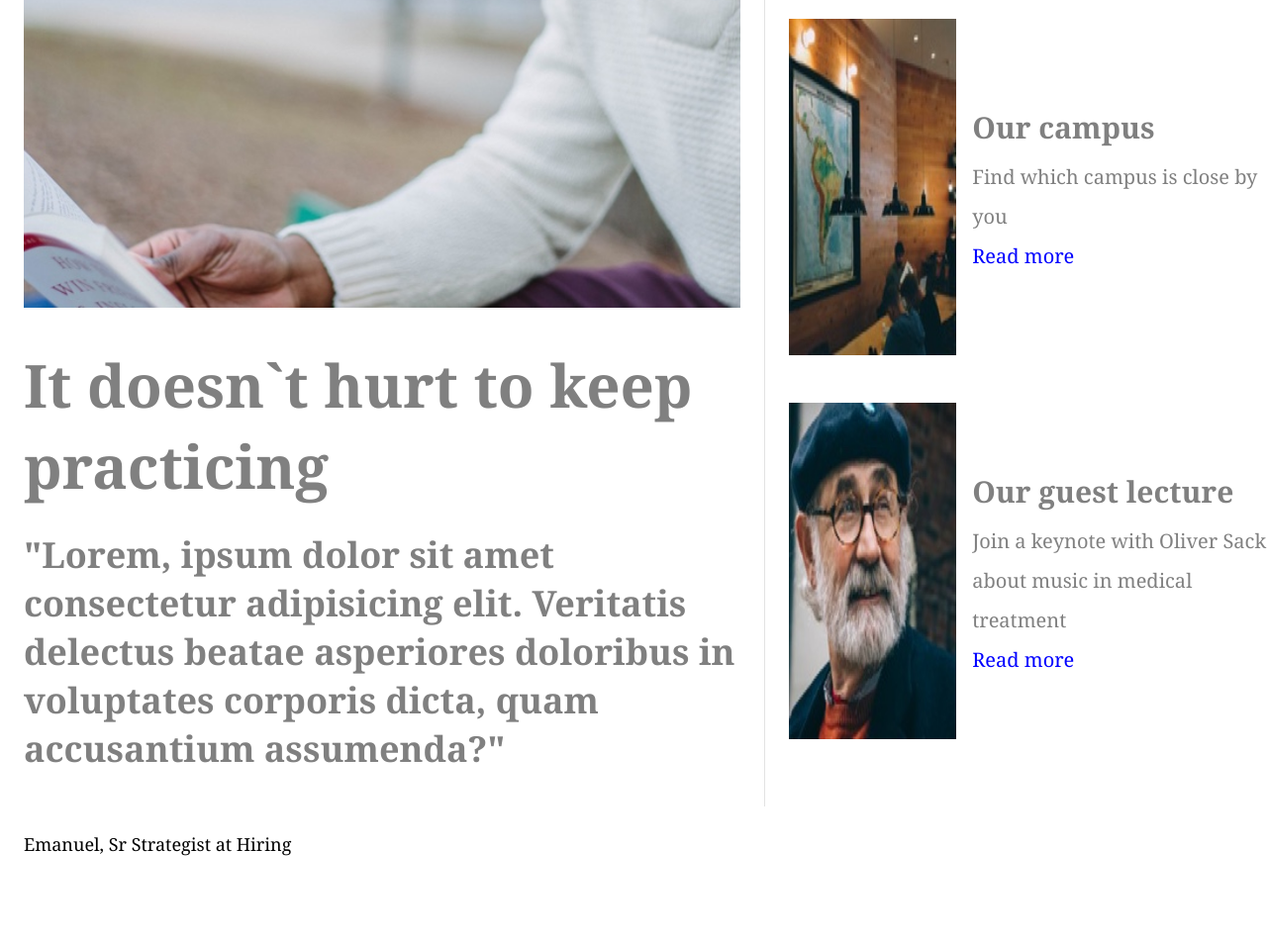
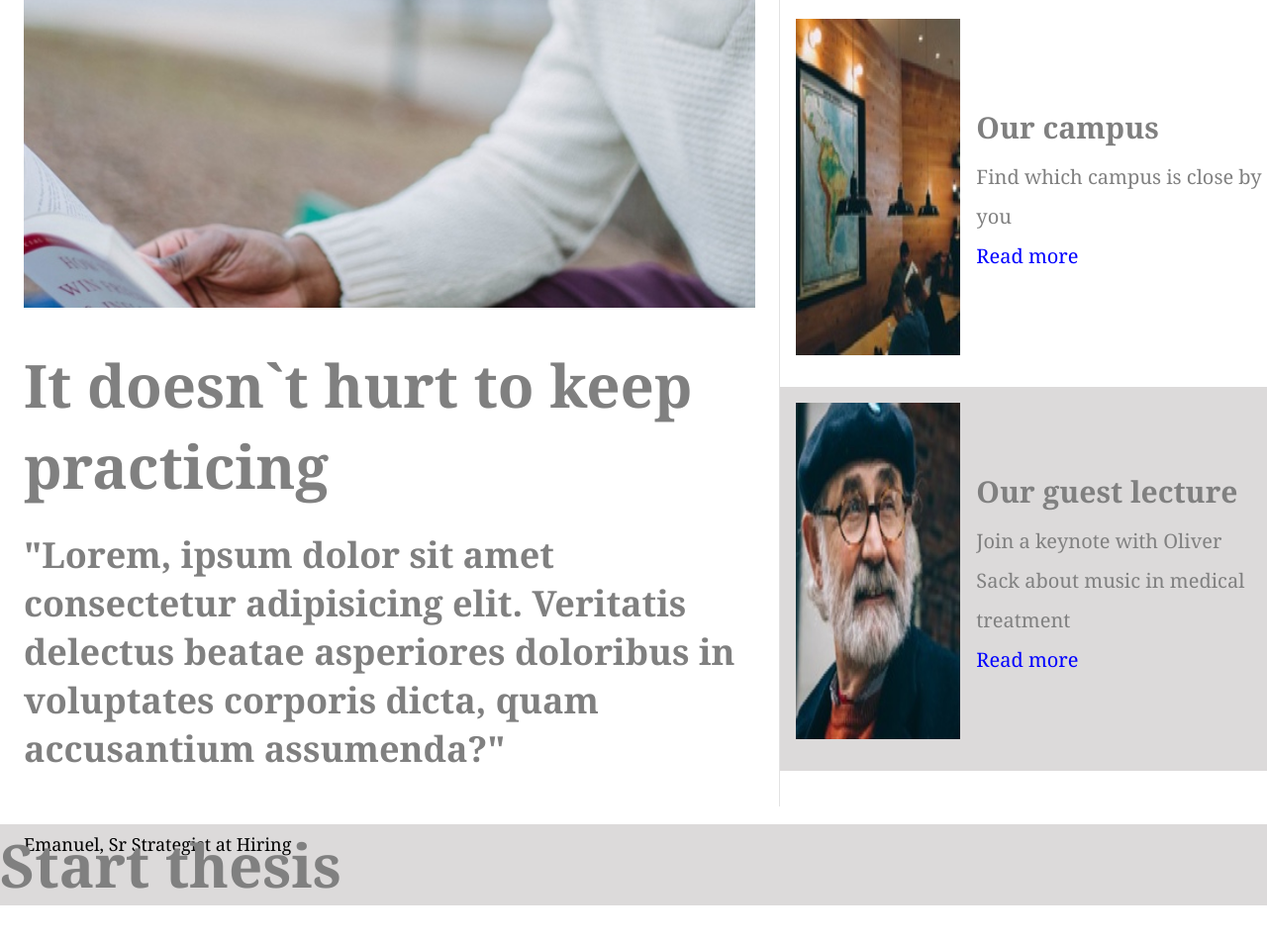
Before and after one commit to pidzi247/Capstone, a plain HTML site: page index.html in a window 1280 px wide. Shown: the part 1161-2114 px from the top of the page at 99% size. Before the commit the page ends 2026 px from the top, so only its background shows below. Drawn offline with Linux system fonts and the light colour scheme.

Commit message:
Started 3rd section

```diff
--- a/index.html
+++ b/index.html
@@ -69,7 +69,7 @@
             <a href="#">Read more</a>
           </div>
         </div>
-        <div class="parts">
+        <div class="parts bg">
           <img src="./resources/images/information-guest-lecture.jpg" alt="" class="lecture">
           <div class="guest-lecture">
             <h3>Our guest lecture</h3>
@@ -79,6 +79,10 @@
         </div>
       </div>
     </section>
+    <section class="third-container">
+      <h1>Start thesis</h1>
+
+    </section>
   </main>
 
 </body>
--- a/resources/css/style.css
+++ b/resources/css/style.css
@@ -1,5 +1,6 @@
 html {
   font-family: Cambria;
+
 }
 
 body {
@@ -189,8 +190,7 @@ a {
   height: 100%;
   margin-top: 0;
   padding-top: 32px;
-  padding-left: 24px;
-  border-left: 1px solid #80808038
+  border-left: 1px solid #80808038;
 }
 
 
@@ -224,7 +224,8 @@ a {
   justify-content:center;
   padding-bottom: 16px;
   text-align: left;
-  height: 31%
+  height: 31%;
+  padding-left: 16px;
 }
 
 .date {
@@ -269,3 +270,11 @@ a {
   padding-left: 16px;
   margin: auto 0;
 }
+
+.parts.bg {
+  background-color: #9f9a9a5e;
+}
+
+.third-container {
+  background-color: #9f9a9a5e;
+}
```
